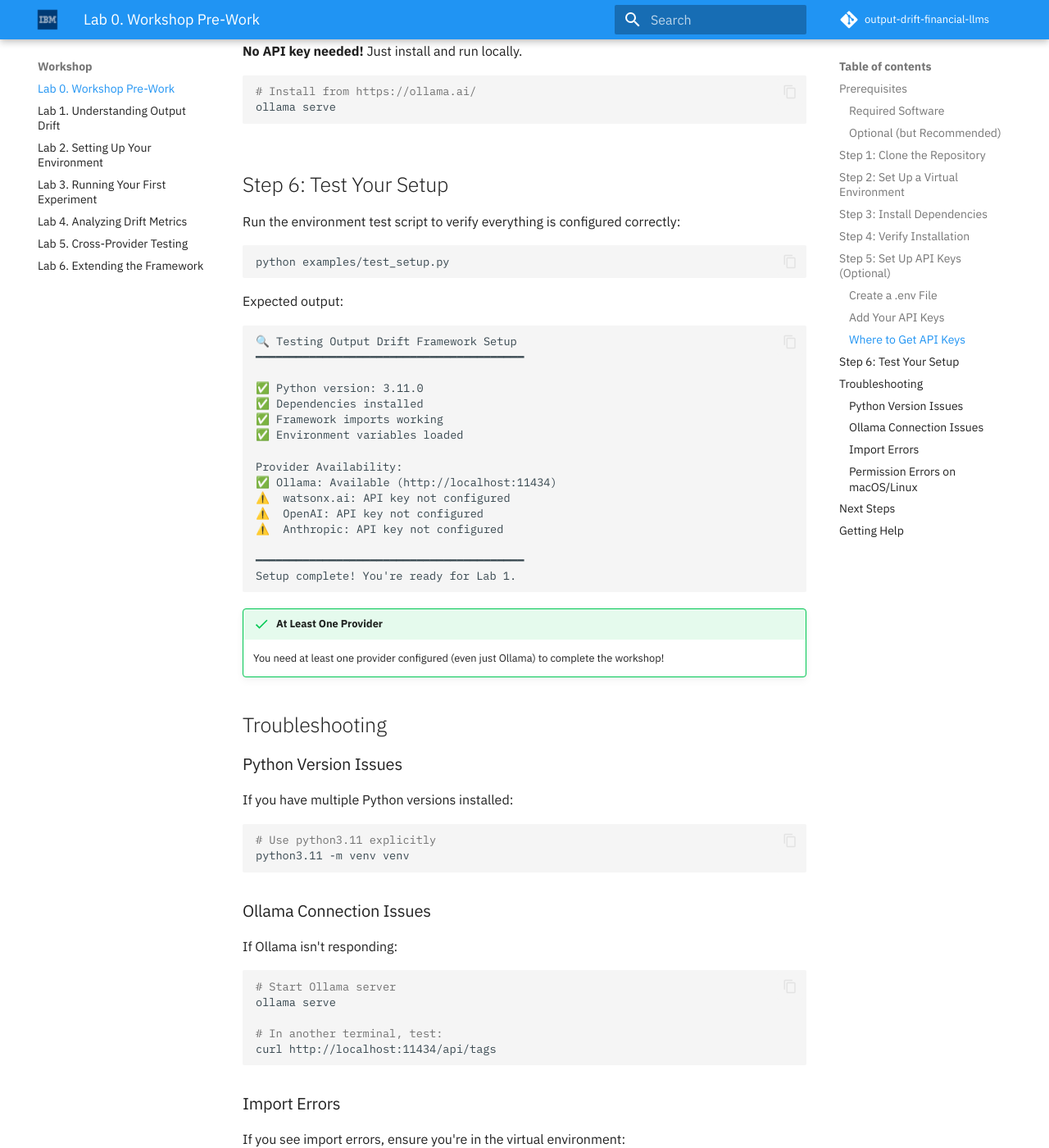
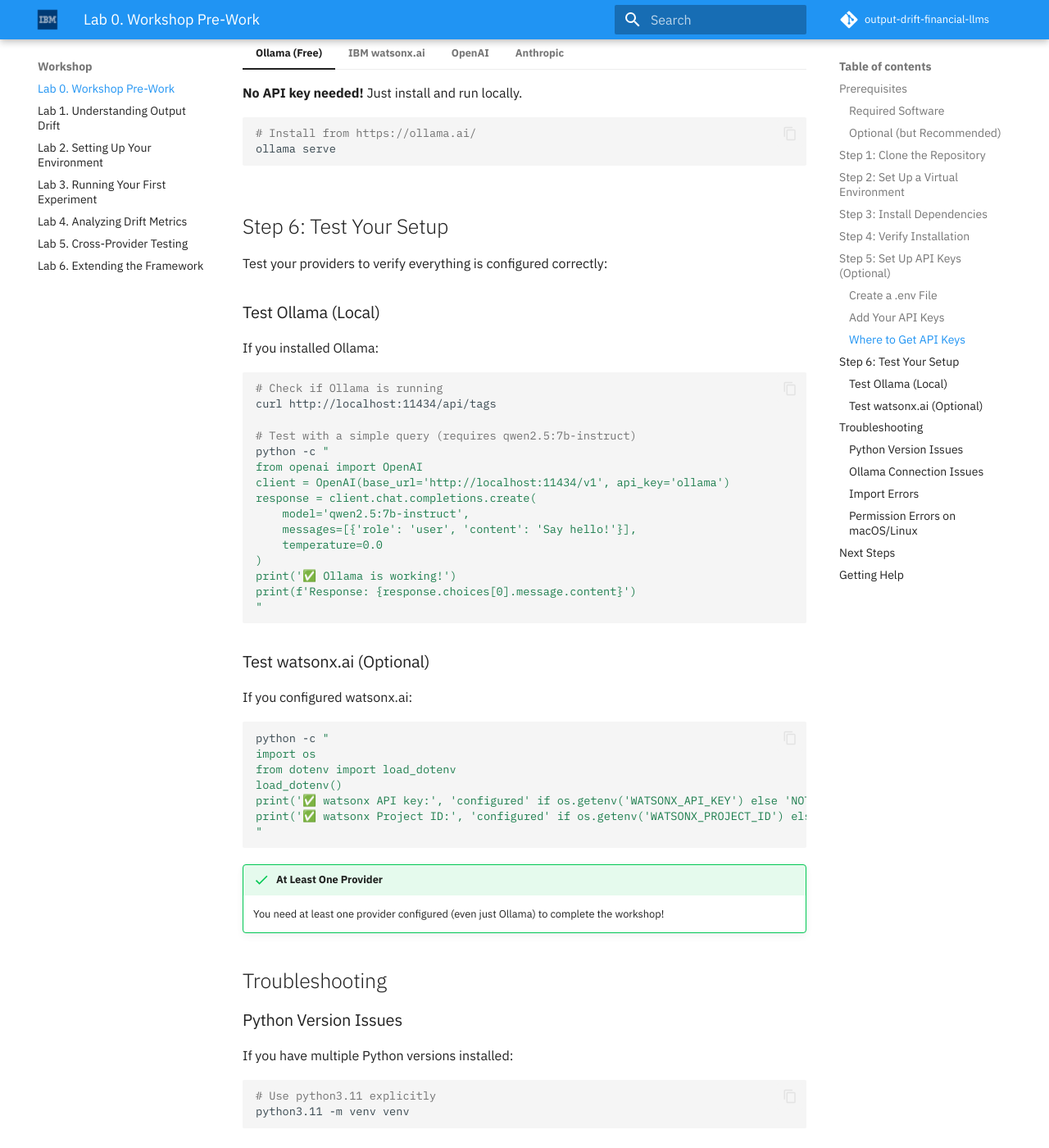
Before and after one commit to ibm-client-engineering/output-drift-financial-llms, an MkDocs documentation site: the page built from docs/pre-work/README.md, in a window 1280 px wide and 1400 px high, scrolled down 3227 px. Shown: the whole window at 82% size. Built offline with MkDocs 1.6.1 and Material for MkDocs 9.7.7, drawn with Linux system fonts in a browser that asks for light colours; comment, search, counter and statistics services are not loaded; some of the changed text lies outside the part shown.

Commit message:
Fix documentation: correct paper title and setup instructions

````diff
--- a/docs/pre-work/README.md
+++ b/docs/pre-work/README.md
@@ -95,21 +95,22 @@
 ```
 
 This will install:
-- `openai` - OpenAI API client
-- `anthropic` - Anthropic API client
-- `ibm-watsonx-ai` - IBM watsonx.ai client
-- `pandas` - Data analysis
-- `matplotlib` - Visualization
-- `seaborn` - Statistical visualization
+- `ollama` - Ollama API client for local models
+- `pandas`, `numpy` - Data analysis and numerical computing
+- `matplotlib`, `scipy` - Visualization and statistical analysis
+- `rapidfuzz`, `python-Levenshtein` - Drift detection metrics
+- `sec-edgar-downloader`, `beautifulsoup4` - SEC filing data
+- `faker` - Synthetic financial data generation
 - `python-dotenv` - Environment variable management
-- And other dependencies
+- `pytest` - Testing framework
+- And other dependencies (see requirements.txt for full list)
 
 ## Step 4: Verify Installation
 
 Test that the framework can import correctly:
 
 ```bash
-python -c "from harness.runner import DriftRunner; print('✅ Installation successful!')"
+python -c "from harness.task_definitions import TaskDefinition; print('✅ Installation successful!')"
 ```
 
 If you see "✅ Installation successful!", you're all set!
@@ -178,31 +179,42 @@
 
 ## Step 6: Test Your Setup
 
-Run the environment test script to verify everything is configured correctly:
+Test your providers to verify everything is configured correctly:
+
+### Test Ollama (Local)
+
+If you installed Ollama:
 
 ```bash
-python examples/test_setup.py
+# Check if Ollama is running
+curl http://localhost:11434/api/tags
+
+# Test with a simple query (requires qwen2.5:7b-instruct)
+python -c "
+from openai import OpenAI
+client = OpenAI(base_url='http://localhost:11434/v1', api_key='ollama')
+response = client.chat.completions.create(
+    model='qwen2.5:7b-instruct',
+    messages=[{'role': 'user', 'content': 'Say hello!'}],
+    temperature=0.0
+)
+print('✅ Ollama is working!')
+print(f'Response: {response.choices[0].message.content}')
+"
 ```
 
-Expected output:
+### Test watsonx.ai (Optional)
 
-```
-🔍 Testing Output Drift Framework Setup
-━━━━━━━━━━━━━━━━━━━━━━━━━━━━━━━━━━━━━━━━
+If you configured watsonx.ai:
 
-✅ Python version: 3.11.0
-✅ Dependencies installed
-✅ Framework imports working
-✅ Environment variables loaded
-
-Provider Availability:
-✅ Ollama: Available (http://localhost:11434)
-⚠️  watsonx.ai: API key not configured
-⚠️  OpenAI: API key not configured
-⚠️  Anthropic: API key not configured
-
-━━━━━━━━━━━━━━━━━━━━━━━━━━━━━━━━━━━━━━━━
-Setup complete! You're ready for Lab 1.
+```bash
+python -c "
+import os
+from dotenv import load_dotenv
+load_dotenv()
+print('✅ watsonx API key:', 'configured' if os.getenv('WATSONX_API_KEY') else 'NOT configured')
+print('✅ watsonx Project ID:', 'configured' if os.getenv('WATSONX_PROJECT_ID') else 'NOT configured')
+"
 ```
 
 !!! success "At Least One Provider"
````
Also changed, not shown: docs/README.md (+1 -1 lines).
